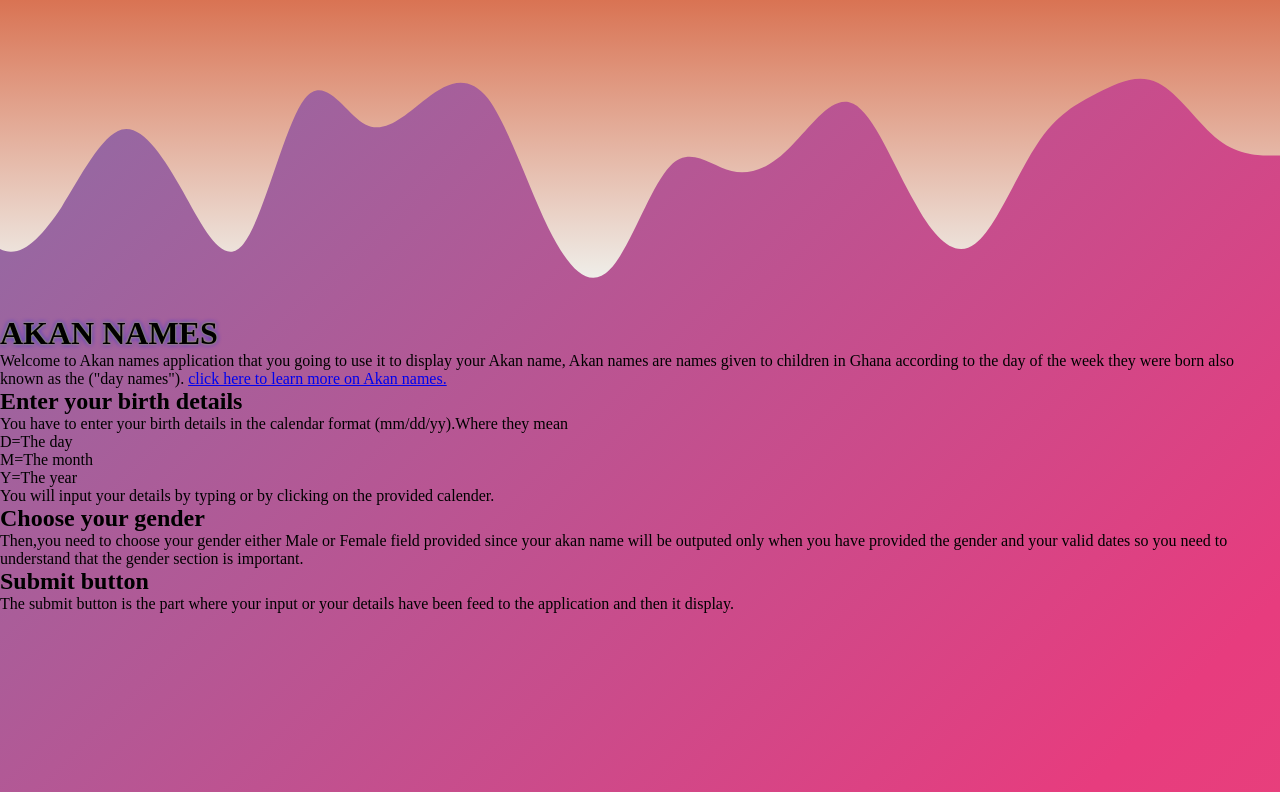
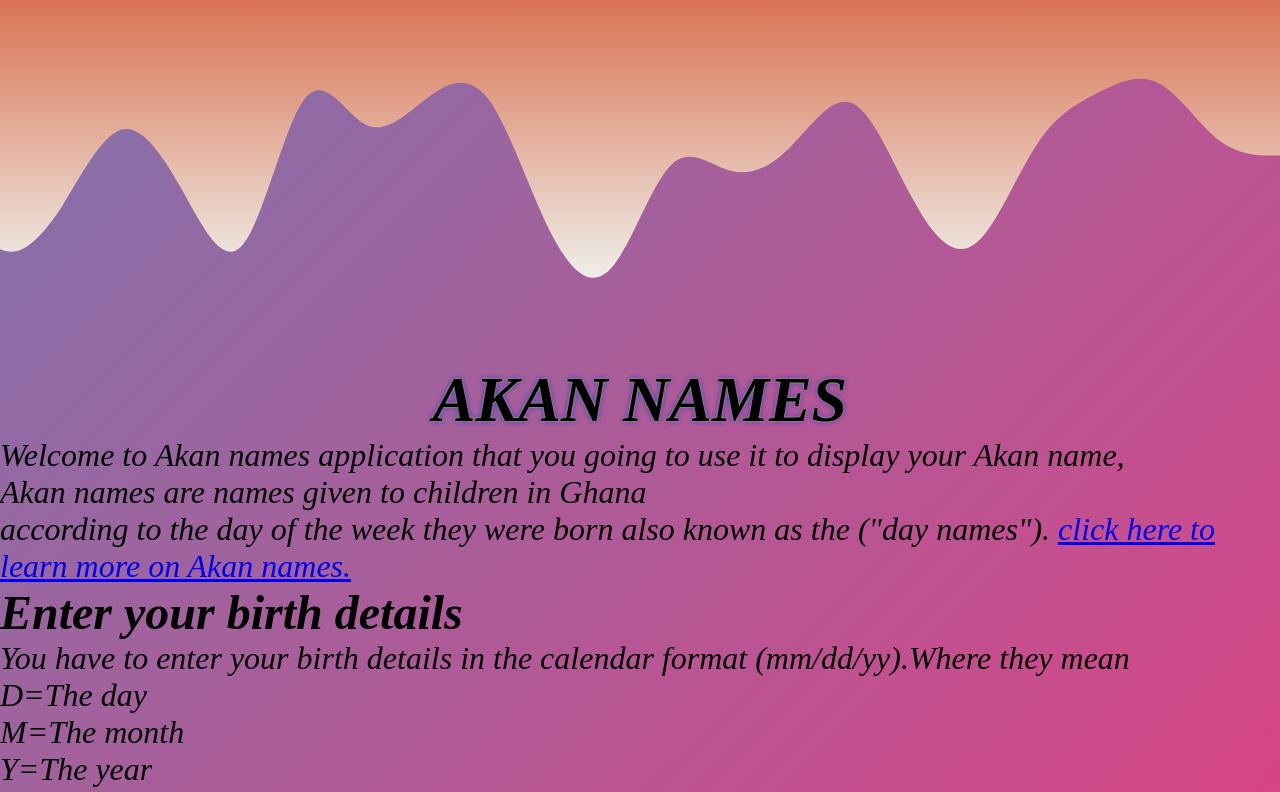
Before and after one commit to Barrack-coder/Akan-names, a plain HTML site: page index.html in a window 1280 px wide. Shown: the top 792 px of the page. Drawn offline with Linux system fonts and the light colour scheme.

Commit message:
add created another class for h1 and made changes in css

```diff
--- a/css/style.css
+++ b/css/style.css
@@ -44,12 +44,14 @@ h1 {
     text-shadow: 0 0 3px #c8e233, 0 0 5px #0000FF;
 }
 
-.name {
-    width: 10rem;
+.head {
+    text-align: center;
+    margin-top: 3rem;
 }
 
-.paragraph {
-    width: 20px;
+.paragraph1 {
+    font-size: 2rem;
+    font-style: oblique;
 }
 
 
--- a/index.html
+++ b/index.html
@@ -15,9 +15,9 @@
     </div>
     <div class="content">
 
-        <div class="names">
-            <h1>AKAN NAMES</h1>
-            <p>Welcome to Akan names application that you going to use it to display your Akan name, Akan names are names given to children in Ghana according to the day of the week they were born also known as the ("day names"). <a href="https://ipfs.io/ipfs/QmXoypizjW3WknFiJnKLwHCnL72vedxjQkDDP1mXWo6uco/wiki/Akan_names.html">click here to learn more on Akan names.</a>                </p>
+        <div class="paragraph1">
+            <h1 class="head">AKAN NAMES</h1>
+            <p>Welcome to Akan names application that you going to use it to display your Akan name,<br> Akan names are names given to children in Ghana<br> according to the day of the week they were born also known as the ("day names"). <a href="https://ipfs.io/ipfs/QmXoypizjW3WknFiJnKLwHCnL72vedxjQkDDP1mXWo6uco/wiki/Akan_names.html">click here to learn more on Akan names.</a>                </p>
 
         </div>
         <div class="paragraph1">
```
